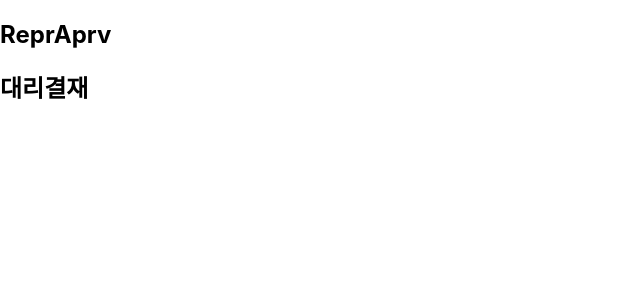
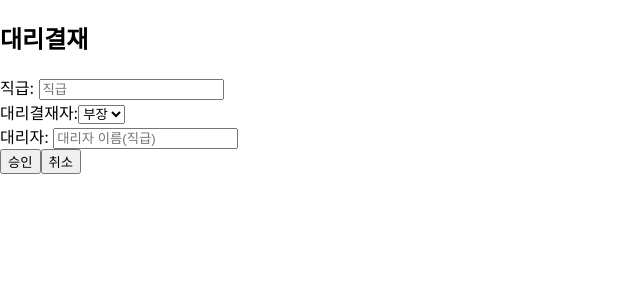
Before and after one commit to zeratool0207/aprv_front, a React (Create React App) app: page /reprAprv in a window 1280 px wide. Shown: the top 300 px of the page, without its empty margins (0-640 px from the left). Built offline with nearby package versions, Linux system fonts and the light colour scheme.

Commit message:
proceeding...

```diff
--- a/src/pages/Insert.js
+++ b/src/pages/Insert.js
@@ -3,10 +3,12 @@ import axios from 'axios';
 
 const Insert = () => {
 
-    /* 추가
-        1. 위체크박스 삭제
-        2. 임시저장 결재요청 두개만
-        3.  Insert시   Board / History insert
+    /*
+        추가
+
+        1. Insert시:  Board insert
+        2. Insert시:  History insert
+
     */
 
     const [ brdId, setBrdId ] = useState('');
@@ -34,22 +36,21 @@ const Insert = () => {
         }
     }
 
-    const goInsert = async () => {
-
-        let brdStatus = '';
+    // 임시저장 및 결재요청
+    const goInsert = async (cd) => {
 
         const param = {
-            brd_id: brdId,
+            brd_id: Number(brdId),
             brd_content: brdContent,
             brd_created_by: usrName,
-            brd_created_at: '',
-            brd_status: '',
+            // brd_created_at: '',
+            brd_status: cd,
             brd_title: brdTitle,
         }
 
         try {
             const response = await axios.put(
-                '/api/write/insert'
+                '/api/write',{param}
             )
         }catch (e) {
             console.error(e);
@@ -62,12 +63,12 @@ const Insert = () => {
             <div>
                 번호: <input type="text" value={brdId} disabled></input><br/>
                 작성자: <input type="text" value={usrName} disabled></input><br/>
-                제목: <input type="text" value={''}></input><br/>
-                내용: <textarea value={''}></textarea>
+                제목: <input type="text" value={brdTitle} onChange={(e) => setBrdTitle(e.target.value)}></input><br/>
+                내용: <textarea value={brdContent} onChange={(e) => setBrdContent(e.target.value)}></textarea>
             </div>
             <div>
-                {position == 'A001' || position == 'A002' ? <button type="button">임시저장</button> : null }
-                {position == 'A001' || position == 'A002' ? <button type="button">결재요청</button> : null}
+                { position === 'A001' || position === 'A002' ? <button type="button" onClick={() => goInsert('B001')}>임시저장</button> : null }
+                { position === 'A001' || position === 'A002' ? <button type="button" onClick={() => goInsert('B002')}>결재요청</button> : null }
             </div>
         </>
     )
--- a/src/pages/Main.js
+++ b/src/pages/Main.js
@@ -4,11 +4,20 @@ import { useNavigate } from 'react-router-dom';
 
 const Main = () => {
 
-    /* 추가
+    /*
+        추가
+
         1. Update 버튼 > 사원 대리
             > 반려시에만
         2. 사원대리만 글쓰기 버튼 show
         3. 과장차장부장만 대리결재 버튼 show
+        4. Grid에서 update버튼으로만 Update 화면 진입
+
+        5. 대리결재 받으면 없어야 할 사람이 Update Btn 생김
+           ( BackEnd에서  Yn 값 내려주기 )
+
+        6. setReprYn 내용 확인
+
     */
 
     const [ userName, setUserName ] = useState('');
@@ -23,21 +32,27 @@ const Main = () => {
 
     useEffect( () => {
         goBoard();
-    },[])
+    },[]);
 
     const goBoard = async () => {
         try {
+
             const response = await axios.get(
                 '/api/board/list'
             );
+
+            console.log(response.data[0].boardList);
 
             setBoardList(response.data[0].boardList);
             setSearchTypeList(response.data[0].searchTypeList);
             setAprvStatusList(response.data[0].aprvStatusList);
 
-            setUserName(response.data[0].boardList[0].usr_name);
-            setPosition(response.data[0].boardList[0].cod_name);
-            setReprYn(response.data[0].boardList[0].repr_yn);
+            setUserName(localStorage.getItem('name'));
+            setPosition(localStorage.getItem('position'));
+            // setReprYn(response.data[0].boardList[0].repr_yn);
+            // 별도로 로직수정
+
+
 
         } catch (e) {
             console.error(e);
@@ -113,14 +128,12 @@ const Main = () => {
                         <th>결재일</th>
                         <th>결재자</th>
                         <th>결재상태</th>
+                        <th>수정</th>
                     </tr>
                 </thead>
                 <tbody>
                     {boardList.map((item, idx) => (
-                        <tr
-                            key={"boardList"+idx}
-                            onClick={() => goUpdate(item.brd_id)}
-                        >
+                        <tr key={"boardList"+idx} >
                             <td>{item.brd_id}</td>
                             <td>{item.brd_created_by}</td>
                             <td>{item.brd_content}</td>
@@ -128,6 +141,9 @@ const Main = () => {
                             <td>{item.brd_approved_at}</td>
                             <td>{item.brd_approved_by}</td>
                             <td>{item.brd_status_name}</td>
+                            <td>
+                                <button onClick={() => goUpdate(item.brd_id)}>Update</button>
+                            </td>
                         </tr>
                     ))}
                 </tbody>
--- a/src/pages/ReprAprv.js
+++ b/src/pages/ReprAprv.js
@@ -1,15 +1,40 @@
 const ReprAprv = () => {
 
-    /* 추가
+    /*
+        추가
+
         1. 특정 X에게 내려주기
         2. 대리결재 테이블 별도로 추가
            ( 테이블명: tbl_aprv_repr )
+        3. 본인보다 낮은 직책으로 직책으로 selectBox
+        4. 직책 선택시 대리결재자
     */
 
     return (
         <>
-            <h2>ReprAprv</h2>
             <h2>대리결재</h2>
+
+            <div>
+                직급: <input type="text" placeholder="직급" />
+            </div>
+            <div>
+                대리결재자:
+                    <select>
+                        <option>부장</option>
+                        <option>차장</option>
+                        <option>과장</option>
+                        <option>대리</option>
+                        <option>사원</option>
+                    </select>
+            </div>
+            <div>
+                대리자: <input type="text" placeholder="대리자 이름(직급)" />
+            </div>
+
+            <button>승인</button>
+            <button>취소</button>
+
+
         </>
     )
 }
--- a/src/pages/Update.js
+++ b/src/pages/Update.js
@@ -3,6 +3,14 @@ import { useLocation } from 'react-router-dom';
 import axios from 'axios';
 
 const Update = () => {
+
+    /*
+        추가
+
+        1.
+
+    */
+
     const { state } = useLocation();
 
     const [ usrName, setUsrName ] = useState('');
@@ -46,6 +54,27 @@ const Update = () => {
         }
     }
 
+    /* 결재요청 , 결재, 반려 */
+    const goUpdate = async(cd) => {
+        const param = {
+            // brd_id: Number(brdId),
+            // brd_content: brdContent,
+            // brd_created_by: usrName,
+            // // brd_created_at: '',
+            // brd_status: cd,
+            // brd_title: brdTitle,
+        }
+
+        try {
+            const response = await axios.put(
+                '/api/write',{param}
+            )
+        }catch (e) {
+            console.error(e);
+        }
+    }
+
+
 
 
     return (
@@ -54,11 +83,14 @@ const Update = () => {
             <table border="1">
                 <thead>
                     <tr>
-                        <th>임시저장</th>
-                        <th>결재대기</th>
-                        <th>결재중</th>
-                        <th>결재완료</th>
-                        <th>반려</th>
+                        <th rowSpan={2}>결재요청</th>
+                        <th colSpan={3}>결재중</th>
+                        <th rowSpan={2}>결재완료</th>
+                    </tr>
+                    <tr>
+                        <th>과장</th>
+                        <th>부장</th>
+                        <th>차장</th>
                     </tr>
                 </thead>
                 <tbody>
@@ -78,9 +110,9 @@ const Update = () => {
                 내용: <textarea value={brdContent}></textarea>
             </div>
             <div>
+                {position === 'A001' || position === 'A002' ? <button type="button">결재요청</button> : null }
+                {position === 'A003' || position === 'A004' || position === 'A005' ? <button type="button">결재</button> : null}
                 {position === 'A003' || position === 'A004' || position === 'A005' ? <button type="button">반려</button> : null}
-                {position === 'A001' || position === 'A002' ? <button type="button">임시저장</button> : null }
-                {position === 'A001' || position === 'A002' ? <button type="button">결재</button> : null}
             </div>
             <table border="1">
                 <thead>
--- a/src/router/router.js
+++ b/src/router/router.js
@@ -3,7 +3,6 @@ import { createBrowserRouter } from "react-router-dom";
 import App from "../App";
 import Main from "../pages/Main";
 import Login from "../pages/Login";
-import Write from "../pages/Write";
 import Insert from "../pages/Insert";
 import Update from "../pages/Update";
 import ReprAprv from "../pages/ReprAprv";
@@ -26,10 +25,6 @@ export const router = createBrowserRouter(
                     element: <Main />
                 },
                 {
-                    path: '/write',
-                    element: <Write />
-                },
-                {
                     path: '/insert',
                     element: <Insert />
                 },
```
Also changed, not shown: src/pages/Login.js (+8 -0 lines), src/pages/Write.js (deleted, +0 -133 lines).
